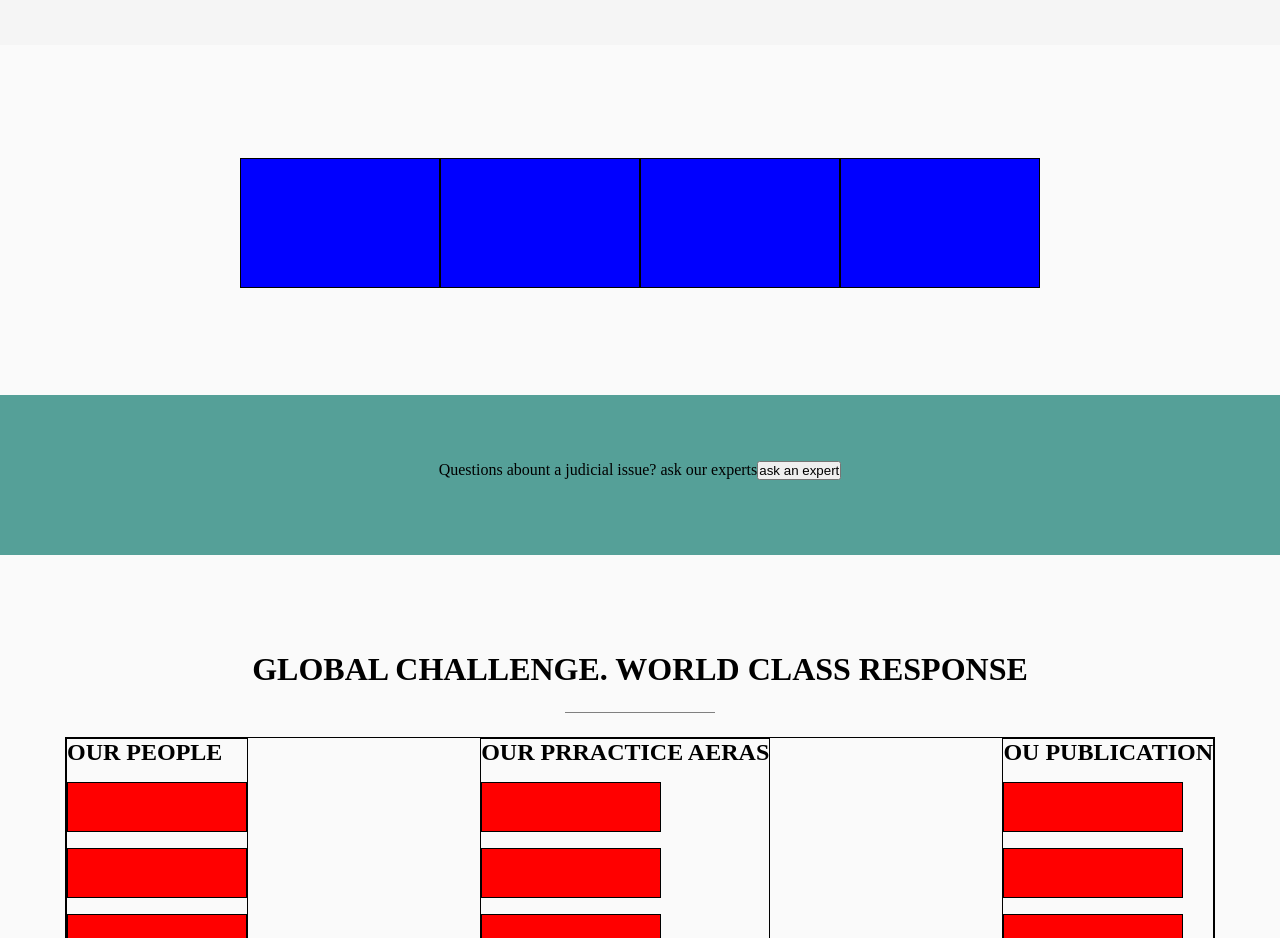
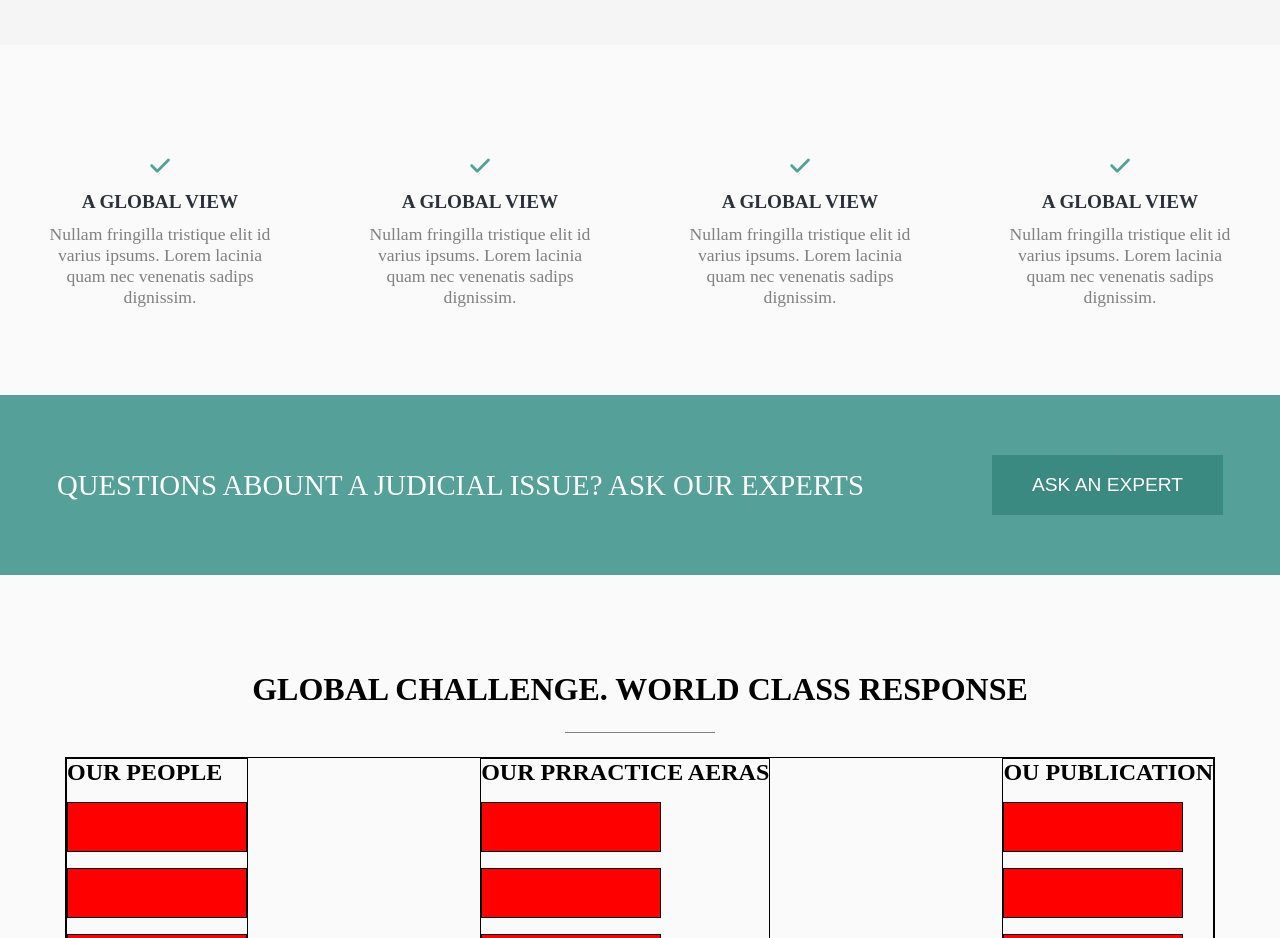
Before and after one commit to Alessio-DiNardo/proj-html-vuejs, a Vue app: page / in a window 1280 px wide. Shown: the part 1080-2018 px from the top of the page. Built offline with nearby package versions, Linux system fonts and the light colour scheme.

Commit message:
Add green section

```diff
--- a/src/components/AppMenu.vue
+++ b/src/components/AppMenu.vue
@@ -38,10 +38,59 @@
 </div>
 <section class="check">
     <div class="container-container-check">
-        <div class="show"></div>
-        <div class="show"></div>
-        <div class="show"></div>
-        <div class="show"></div>
+        <div class="show">
+            <div class="content">
+                <span class="check">
+                    <i class="fa-solid fa-check"></i>
+                </span>
+                <h2>
+                    a global view
+                </h2>
+                <p>
+                    Nullam fringilla tristique elit id varius ipsums. Lorem lacinia quam nec venenatis sadips dignissim.
+                </p>
+            </div>
+        </div>
+        <div class="show">
+            <div class="content">
+                <span class="check">
+                    <i class="fa-solid fa-check"></i>
+                </span>
+                <h2>
+                    a global view
+                </h2>
+                <p>
+                    Nullam fringilla tristique elit id varius ipsums. Lorem lacinia quam nec venenatis sadips dignissim.
+                </p>
+            </div>
+        </div>
+        <div class="show">
+            <div class="content">
+                <span class="check">
+                    <i class="fa-solid fa-check"></i>
+                </span>
+                <h2>
+                    a global view
+                </h2>
+                <p>
+                    Nullam fringilla tristique elit id varius ipsums. Lorem lacinia quam nec venenatis sadips dignissim.
+                </p>
+            </div>
+        </div>
+        <div class="show">
+            <div class="content">
+                <span class="check">
+                    <i class="fa-solid fa-check"></i>
+                </span>
+                <h2>
+                    a global view
+                </h2>
+                <p>
+                    Nullam fringilla tristique elit id varius ipsums. Lorem lacinia quam nec venenatis sadips dignissim.
+                </p>
+            </div>
+        </div>
+
     </div>
 </section>
 <section class="green">
@@ -86,7 +135,28 @@ export default {
         display: flex;
         justify-content: center;
         align-items: center;
-        height: 150px;
+        height: 180px;
+
+        p{
+            color: white;
+            text-transform: uppercase;
+            font-size: 1.8rem;
+            margin-right: 8rem;
+        }
+
+        button{
+            border: none;
+            background-color: #3a8a82;
+            padding: 1.2rem 2.5rem 1.2rem 2.5rem ;
+            color: white;
+            text-transform: uppercase;
+            font-size: 1.2rem;
+
+            // font-family: var(--button_typography-font-family);
+            // font-style: var(--button_typography-font-style,normal);
+
+
+        }
     }
 
     div.card{
@@ -131,16 +201,39 @@ export default {
     section.green{
         background-color: $firstColor;
         width: 100%;
-        height: 160px;
+        height: 180px;
     }
 
     div.show{
-        width: 200px;
-        height: 130px;
-        background-color: blue;
-        border: 1px solid black;
+        width: 375px;;
         margin-bottom: 9rem;
-
     }
 
+    div.content{
+        text-align: center;
+        padding-top: 1rem;
+        padding-left: 3rem;
+        padding-right: 3rem;
+
+        span.check{
+            color: $firstColor;
+            font-size: 1.4rem;
+            padding-bottom: 0.9rem;
+
+        }
+
+        h2{
+            color: $fourColor;
+            text-transform: uppercase;
+            font-size: 1.2rem;
+            padding-top: 0.7rem;
+            padding-bottom: 0.7rem;
+        }
+
+        p{
+            color: grey;
+            font-size: 1.1rem;
+
+        }
+    }
 </style>
```
